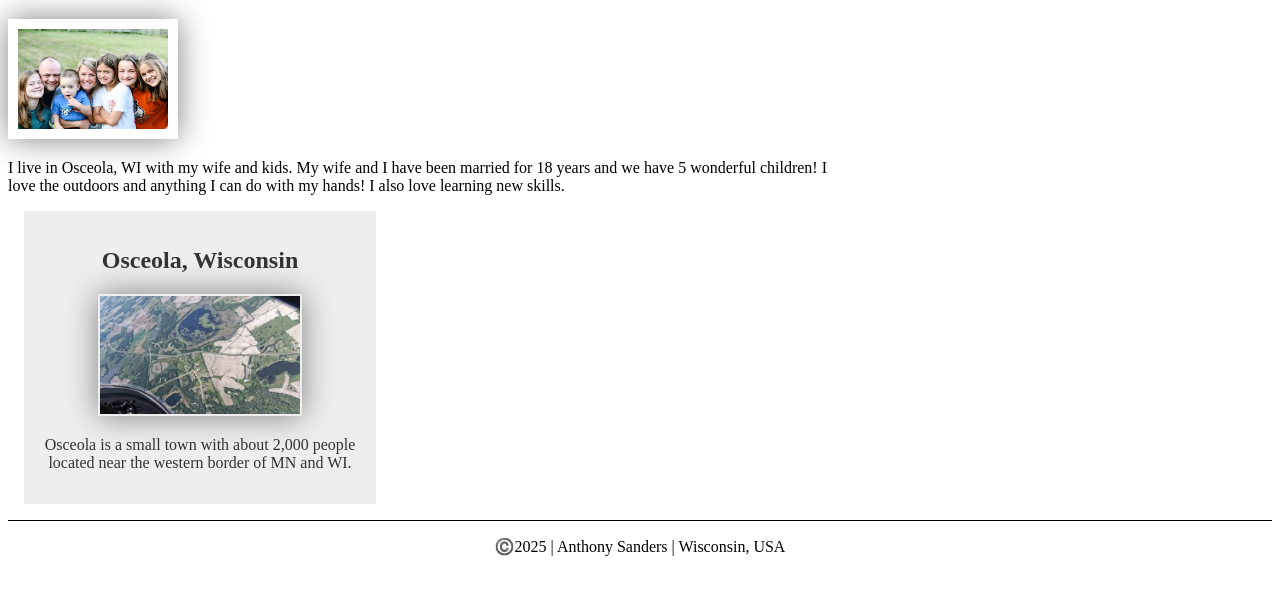
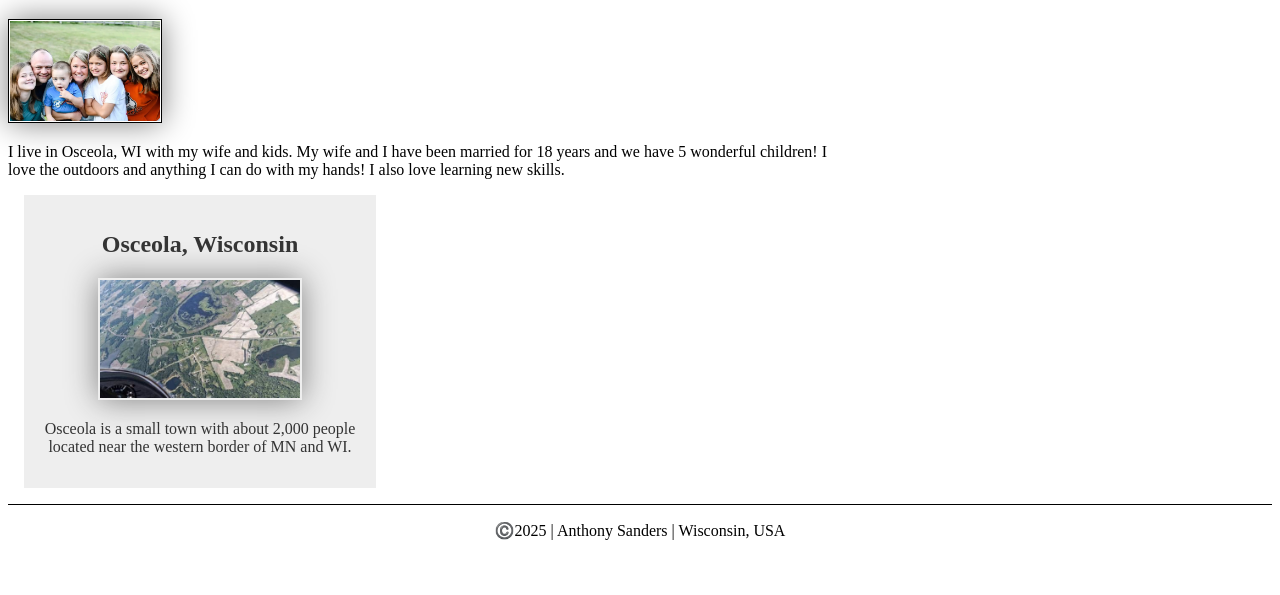
Before and after one commit to anthonysanderslds/wdd130, a plain HTML site: page index.html in a window 1280 px wide. Shown: the part 205-800 px from the top of the page. Drawn offline with Linux system fonts and the light colour scheme.

Commit message:
updated with main img fixes

```diff
--- a/styles/styles.css
+++ b/styles/styles.css
@@ -16,8 +16,8 @@ main {
 main img {
     width: 150px;
     height: auto;
-    border: #000;
-    padding: 10px;
+    border: 1px solid #000;
+    padding: 1px;
     box-shadow: inset;
 }
 
```
